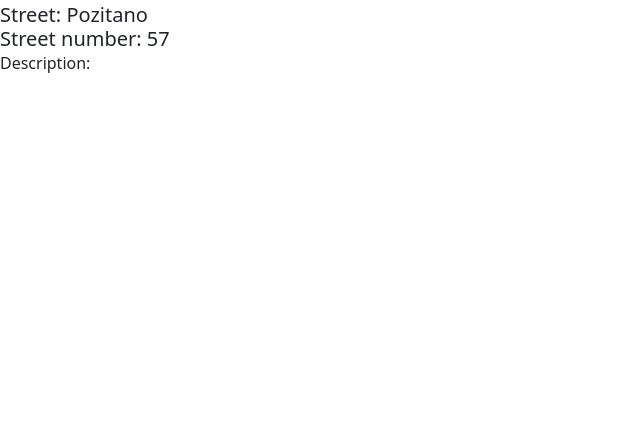
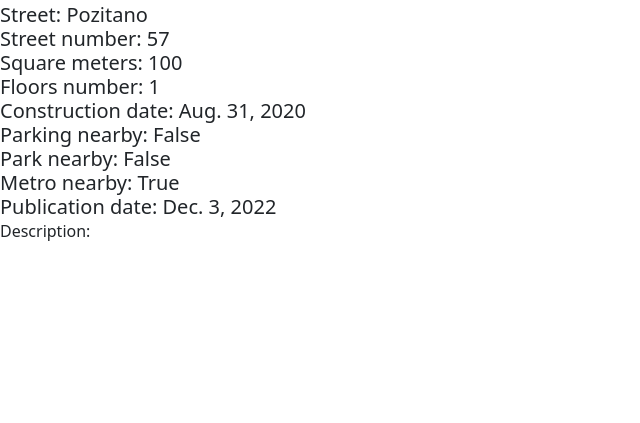
Before and after one commit to GerganaBot/caiaAbandoned, a Django app: a page that uses caiaAbandoned/houses/templates/houses/house-details-page.html in a window 1280 px wide. Shown: the part 377-800 px from the top of the page, without its empty margins (0-640 px from the left). Run offline with Django 4.2, Linux system fonts and the light colour scheme; data comes from the database, SQL or seed files in the repository; both versions use the stored data as it was after the commit.

Commit message:
Implemented more house details attributes

```diff
--- a/caiaAbandoned/houses/admin.py
+++ b/caiaAbandoned/houses/admin.py
@@ -4,7 +4,7 @@ from caiaAbandoned.houses.models import House, Location
 
 
 class HouseAdmin(admin.ModelAdmin):
-    list_display = ("street", "street_number", "slug", "house_location", "description")
+    list_display = ("street", "street_number", "slug", "house_location", "description", "date_of_publication")
 
 
 admin.site.register(House, HouseAdmin)
--- a/caiaAbandoned/houses/models.py
+++ b/caiaAbandoned/houses/models.py
@@ -22,6 +22,13 @@ class House(models.Model):
     street_number = models.PositiveIntegerField()
     description = models.TextField(max_length=300, blank=True, null=True)
     slug = models.SlugField(unique=True, editable=False)
+    square_meters = models.PositiveIntegerField()
+    floors_number = models.PositiveIntegerField()
+    construction_date = models.DateField()
+    is_near_parking = models.BooleanField(default=False)
+    is_near_park = models.BooleanField()
+    is_near_metro = models.BooleanField()
+    date_of_publication = models.DateField()
 
     def save(self, *args, **kwargs):
         super().save(*args, **kwargs)
--- a/caiaAbandoned/houses/templates/houses/house-details-page.html
+++ b/caiaAbandoned/houses/templates/houses/house-details-page.html
@@ -6,6 +6,13 @@
         <h5 class="card-title">Location: {{ house.house_location }}</h5>
         <h5 class="card-title">Street: {{ house.street }}</h5>
         <h5 class="card-title">Street number: {{ house.street_number }}</h5>
+        <h5 class="card-title">Square meters: {{ house.square_meters }}</h5>
+        <h5 class="card-title">Floors number: {{ house.floors_number }}</h5>
+        <h5 class="card-title">Construction date: {{ house.construction_date }}</h5>
+        <h5 class="card-title">Parking nearby: {{ house.is_near_parking }}</h5>
+        <h5 class="card-title">Park nearby: {{ house.is_near_park }}</h5>
+        <h5 class="card-title">Metro nearby: {{ house.is_near_metro }}</h5>
+        <h5 class="card-title">Publication date: {{ house.date_of_publication }}</h5>
         <p class="card-text">Description: {{ house.description }}</p>
 
 
--- a/caiaAbandoned/houses/templates/houses/houses-list.html
+++ b/caiaAbandoned/houses/templates/houses/houses-list.html
@@ -3,9 +3,9 @@
 
     {% for house in all_houses %}
         <div class="card" style="width: 18rem;">
-            <img src="{{ house.house_photo }}" class="card-img-top" alt="{{ house.house_location }}">
+            <img src="{{ house.house_photo }}" class="card-img-top">
             <div class="card-body">
-                <h5 class="card-title">{{ house.street }}</h5>
+                <h5 class="card-title">Street {{ house.street }}, {{ house.house_location }}</h5>
                 <p class="card-text">{{ house.description }}</p>
                 <a href="{% url 'house-details' house.slug %}" class="btn btn-primary">House Details</a>
             </div>
```
Also changed, not shown: db.sqlite3 (added).
